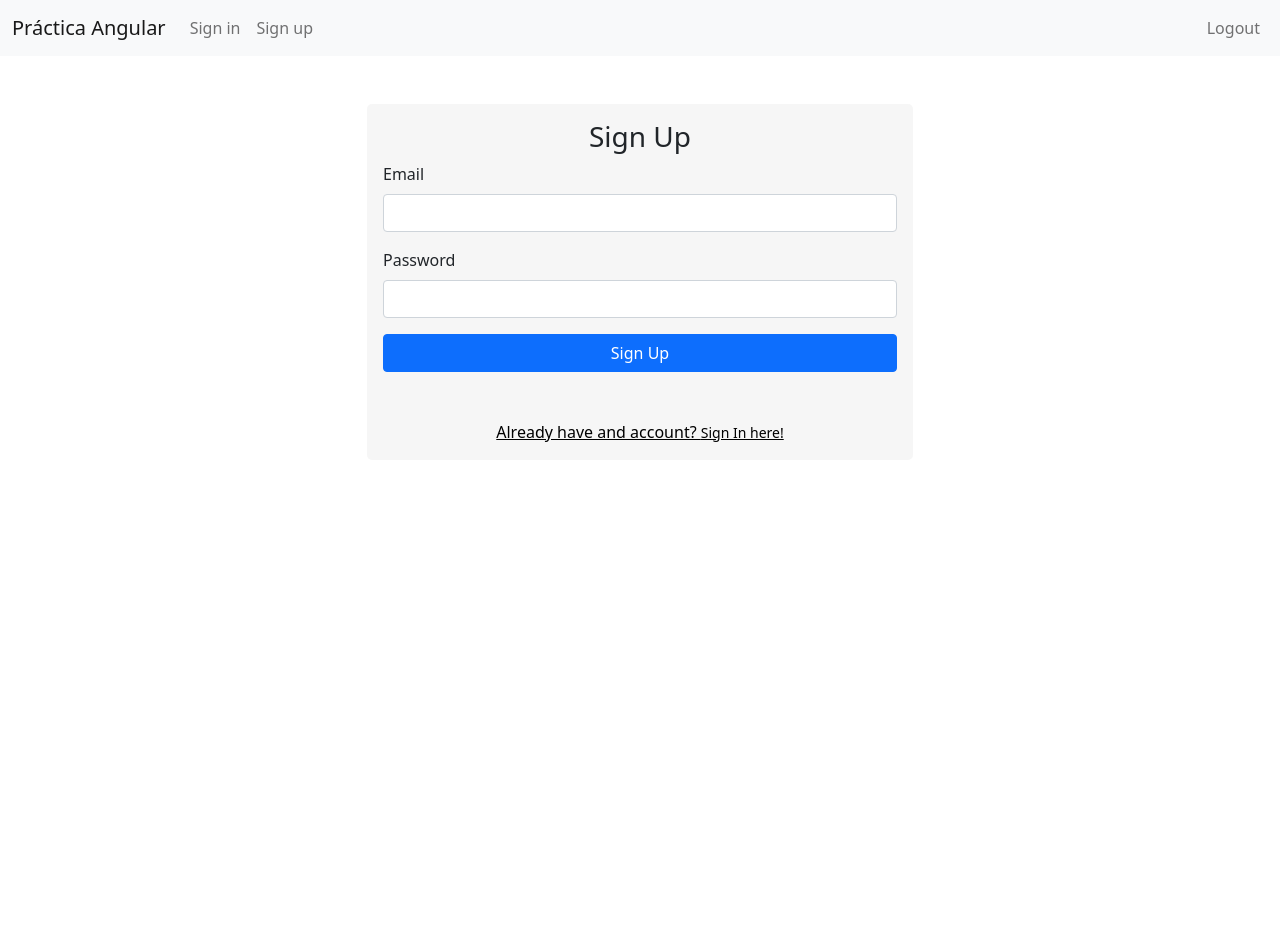
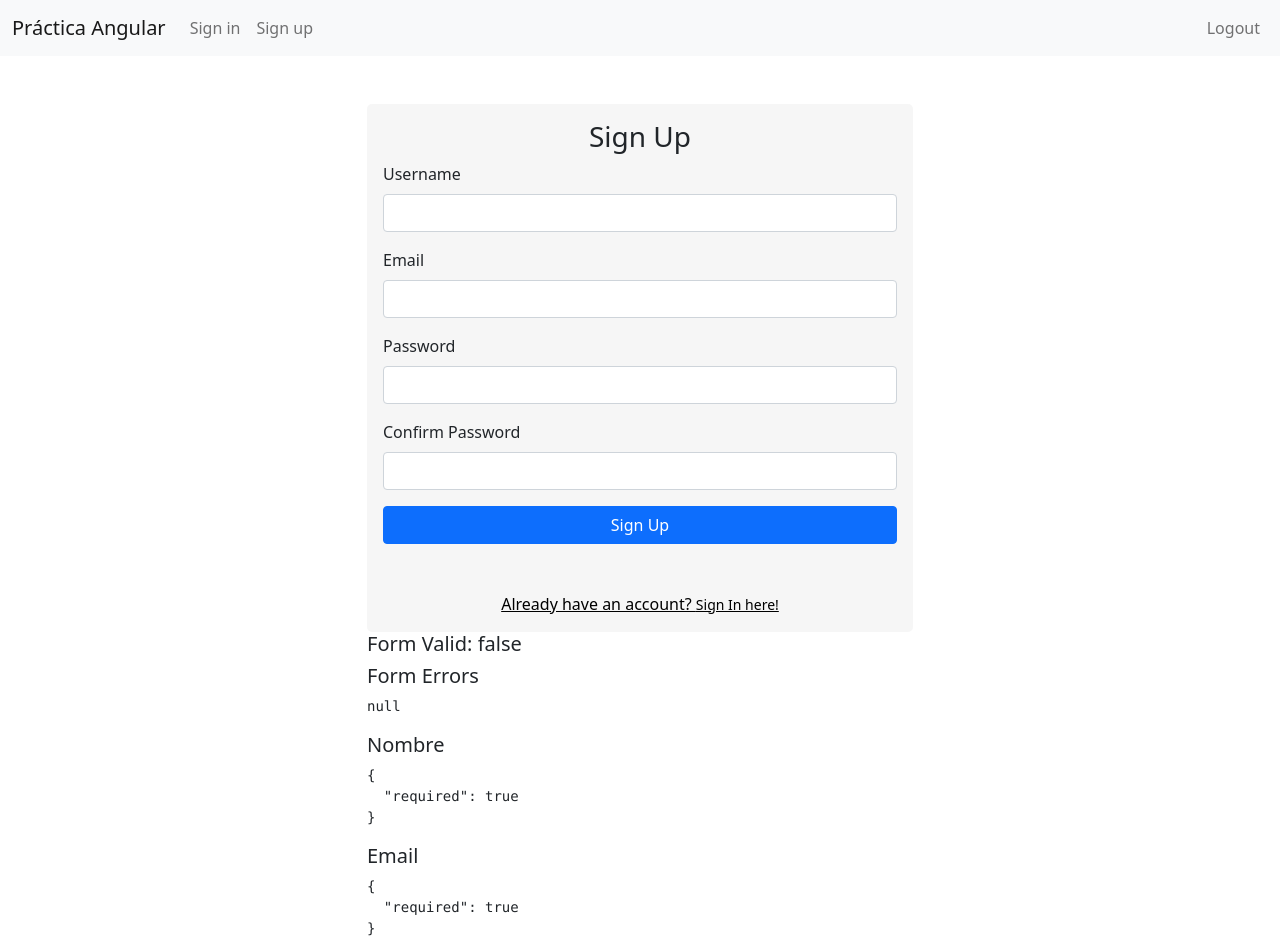
Before and after one commit to Rob2K2/AngularPracticeFronted, an Angular app: page /sign-up in a window 1280 px wide. Shown: the top 952 px of the page. Before the commit the page ends 800 px from the top, so only its background shows below. Built offline with nearby package versions, Linux system fonts and the light colour scheme.

Commit message:
- Added validations to Login and SignUp forms

```diff
--- a/src/app/app-routing.module.ts
+++ b/src/app/app-routing.module.ts
@@ -2,7 +2,6 @@ import { NgModule } from '@angular/core';
 import { RouterModule, Routes } from '@angular/router';
 
 const routes: Routes = [
-  { path: '', redirectTo: '/home', pathMatch: 'full' },
   {
     path: 'home',
     loadChildren: () =>
--- a/src/app/pages/auth/sign-in/sign-in.component.css
+++ b/src/app/pages/auth/sign-in/sign-in.component.css
@@ -0,0 +1,5 @@
+.auth-form {
+    background-color: rgba(245, 245, 245, 0.9);
+    padding: 1rem;
+    border-radius: 5px;
+}
--- /dev/null
+++ b/src/app/pages/auth/sign-in/sign-in.component.html
@@ -0,0 +1,44 @@
+<section class="auth-form">
+  <div class="text-center">
+    <h3 class="h3">Login</h3>
+  </div>
+  <form [formGroup]="authForm" (ngSubmit)="onSubmit()">
+    <div class="mb-3">
+      <label for="exampleInputEmail1" class="form-label">Username</label>
+      <input
+        type="text"
+        class="form-control"
+        formControlName="username"
+      />
+      <span class="form-text text-danger" *ngIf="notValidField('username')">
+        Field is required
+      </span>
+    </div>
+    <div class="mb-3">
+      <label class="form-label">Password</label>
+      <input
+        type="password"
+        class="form-control"
+        formControlName="password"
+      />
+      <span class="form-text text-danger" *ngIf="notValidField('password')">
+        Field is required
+      </span>
+    </div>
+    <div class="d-grid">
+      <button type="submit" class="btn btn-primary">Sign In</button>
+    </div>
+    <div class="text-center mt-5">
+          <a [routerLink]="['/sign-up']" class="text-black">Create new account</a>
+      </div>
+  </form>
+</section>
+<h5>Form Valid: {{ authForm.valid }} </h5>
+<h5>Form Errors</h5>
+<pre>{{ authForm.errors | json }}</pre>
+
+<h5>Nombre</h5>
+<pre>{{ f['username'].errors | json }}</pre>
+
+<h5>Email</h5>
+<pre>{{ f['password'].errors | json }}</pre>
--- a/src/app/pages/auth/sign-in/sign-in.component.ts
+++ b/src/app/pages/auth/sign-in/sign-in.component.ts
@@ -1,16 +1,61 @@
 import { Component } from '@angular/core';
-import { OptionsForm } from '@auth/form/form.component';
-import { ACTIONS } from '@shared/constants/constant';
+import { AbstractControl, FormBuilder, FormGroup, Validators } from '@angular/forms';
 
 @Component({
   selector: 'app-sign-in',
-  template: `<app-form [options]="options"></app-form>`,
+  templateUrl: './sign-in.component.html',
   styleUrls: ['./sign-in.component.css'],
 })
 export class SignInComponent {
-  options: OptionsForm = {
-    id: ACTIONS.signIn,
-    label: ACTIONS.signIn,
-  };
+  // options: OptionsForm = {
+  //   id: ACTIONS.signIn,
+  //   label: ACTIONS.signIn,
+  // };
+  submitted = false;
+  authForm!: FormGroup;
+  //signIn = ACTIONS.signIn;
+  //@Input() options!: OptionsForm;
 
+  constructor(private readonly fb: FormBuilder) {}
+
+  ngOnInit(): void {
+    this.initForm();
+  }
+
+  // onSubmit(): void {
+  //   console.log('Save', this.authForm.value);
+  //   this.authForm.markAllAsTouched();
+  // }
+
+  private initForm(): void {
+    this.authForm = this.fb.group({
+      username: ['', Validators.required],
+      password: ['', Validators.required],
+    });
+  }
+
+  notValidField(field: string) {
+    return (
+      this.authForm.get(field)?.invalid &&
+      this.authForm.get(field)?.touched
+    );
+  }
+
+  get f(): { [key: string]: AbstractControl } {
+    return this.authForm.controls;
+  }
+
+  onSubmit(): void {
+    this.submitted = true;
+    this.authForm.markAllAsTouched();
+    if (this.authForm.invalid) {
+      return;
+    }
+    console.log(JSON.stringify(this.authForm.value, null, 2));
+  }
+
+  onReset(): void {
+    this.submitted = false;
+    this.authForm.reset();
+  }
 }
--- a/src/app/pages/auth/sign-in/sign-in.module.ts
+++ b/src/app/pages/auth/sign-in/sign-in.module.ts
@@ -4,6 +4,7 @@ import { CommonModule } from '@angular/common';
 import { SignInRoutingModule } from './sign-in-routing.module';
 import { SignInComponent } from './sign-in.component';
 import { FormModule } from '@auth/form/form.module';
+import { ReactiveFormsModule } from '@angular/forms';
 
 
 @NgModule({
@@ -13,7 +14,8 @@ import { FormModule } from '@auth/form/form.module';
   imports: [
     CommonModule,
     SignInRoutingModule,
-    FormModule
+    FormModule,
+    ReactiveFormsModule
   ]
 })
 export class SignInModule { }
--- a/src/app/pages/auth/sign-up/sign-up.component.css
+++ b/src/app/pages/auth/sign-up/sign-up.component.css
@@ -0,0 +1,5 @@
+.auth-form {
+    background-color: rgba(245, 245, 245, 0.9);
+    padding: 1rem;
+    border-radius: 5px;
+}
--- /dev/null
+++ b/src/app/pages/auth/sign-up/sign-up.component.html
@@ -0,0 +1,98 @@
+<section class="auth-form">
+  <div class="text-center">
+    <h3 class="h3">Sign Up</h3>
+  </div>
+  <form [formGroup]="authForm" (ngSubmit)="onSubmit()">
+    <div class="mb-3">
+      <label class="form-label">Username</label>
+      <input
+        type="text"
+        class="form-control"
+        formControlName="username"
+        [ngClass]="{ 'is-invalid': submitted && f['username'].errors }"
+      />
+      <div *ngIf="submitted && f['username'].errors" class="invalid-feedback">
+        <div *ngIf="f['username'].errors['required']">Username is required</div>
+        <div *ngIf="f['username'].errors['minlength']">
+          Username must be at least 6 characters
+        </div>
+        <div *ngIf="f['username'].errors['maxlength']">
+          Username must not exceed 20 characters
+        </div>
+      </div>
+    </div>
+    <div class="mb-3">
+      <label class="form-label">Email</label>
+      <input
+        type="email"
+        class="form-control"
+        formControlName="email"
+        [ngClass]="{ 'is-invalid': submitted && f['email'].errors }"
+      />
+      <div *ngIf="submitted && f['email'].errors" class="invalid-feedback">
+        <div *ngIf="f['email'].errors['required']">Email is required</div>
+        <div *ngIf="f['email'].errors['email']">Email is invalid</div>
+      </div>
+    </div>
+    <div class="mb-3">
+      <label class="form-label">Password</label>
+      <input
+        type="password"
+        class="form-control"
+        formControlName="password"
+        [ngClass]="{ 'is-invalid': submitted && f['password'].errors }"
+      />
+      <div *ngIf="submitted && f['password'].errors" class="invalid-feedback">
+        <div *ngIf="f['password'].errors['required']">Password is required</div>
+        <div *ngIf="f['password'].errors['minlength']">
+          Password must be at least 6 characters
+        </div>
+        <div *ngIf="f['password'].errors['maxlength']">
+          Username must not exceed 40 characters
+        </div>
+      </div>
+    </div>
+    <div class="mb-3">
+      <label class="form-label">Confirm Password</label>
+      <input
+        type="password"
+        class="form-control"
+        formControlName="password2"
+        [ngClass]="{ 'is-invalid': submitted && f['password2'].errors }"
+      />
+      <div
+        *ngIf="submitted && f['password2'].errors"
+        class="invalid-feedback">
+        <div *ngIf="f['password2'].errors['required']">
+          Confirm Password is required
+        </div>
+        <div *ngIf="f['password2'].errors['matching']">
+          Confirm Password does not match
+        </div>
+      </div>
+    </div>
+    <div class="d-grid">
+      <button type="submit" class="btn btn-primary">Sign Up</button>
+    </div>
+    <div class="text-center mt-5">
+      <a [routerLink]="['/sign-in']" class="text-black">
+        Already have an account? <small>Sign In here!</small>
+      </a>
+    </div>
+  </form>
+</section>
+<h5>Form Valid: {{ authForm.valid }} </h5>
+<h5>Form Errors</h5>
+<pre>{{ authForm.errors | json }}</pre>
+
+<h5>Nombre</h5>
+<pre>{{ f['username'].errors | json }}</pre>
+
+<h5>Email</h5>
+<pre>{{ f['email'].errors | json }}</pre>
+
+<h5>Email</h5>
+<pre>{{ f['password'].errors | json }}</pre>
+
+<h5>Email</h5>
+<pre>{{ f['password2'].errors | json }}</pre>
--- a/src/app/pages/auth/sign-up/sign-up.component.ts
+++ b/src/app/pages/auth/sign-up/sign-up.component.ts
@@ -1,15 +1,82 @@
 import { Component } from '@angular/core';
-import { OptionsForm } from '@auth/form/form.component';
-import { ACTIONS } from '@shared/constants/constant';
+import {
+  AbstractControl,
+  FormBuilder,
+  FormGroup,
+  Validators,
+} from '@angular/forms';
+import Validation from './validation';
 
 @Component({
   selector: 'app-sign-up',
-  template: `<app-form [options]="options"></app-form>`,
+  templateUrl: './sign-up.component.html',
   styleUrls: ['./sign-up.component.css'],
 })
 export class SignUpComponent {
-  options: OptionsForm = {
-    id: ACTIONS.signUp,
-    label: ACTIONS.signUp,
-  };
+  // options: OptionsForm = {
+  //   id: ACTIONS.signUp,
+  //   label: ACTIONS.signUp,
+  // };
+  submitted = false;
+  authForm!: FormGroup;
+  //signIn = ACTIONS.signIn;
+  //@Input() options!: OptionsForm;
+
+  constructor(private readonly fb: FormBuilder) {}
+
+  ngOnInit(): void {
+    this.initForm();
+  }
+
+  private initForm(): void {
+    this.authForm = this.fb.group(
+      {
+        username: [
+          '',
+          [
+            Validators.required,
+            Validators.minLength(6),
+            Validators.maxLength(20),
+          ],
+        ],
+        email: ['', [Validators.required, Validators.email]],
+        password: [
+          '',
+          [
+            Validators.required,
+            Validators.minLength(6),
+            Validators.maxLength(40),
+          ],
+        ],
+        password2: ['', Validators.required],
+      },
+      {
+        validators: [Validation.match('password', 'password2')],
+      }
+    );
+  }
+
+  // notValidField(field: string) {
+  //   return (
+  //     this.authForm.get(field)?.invalid && this.authForm.get(field)?.touched
+  //   );
+  // }
+
+  get f(): { [key: string]: AbstractControl } {
+    return this.authForm.controls;
+  }
+
+  onSubmit(): void {
+    this.submitted = true;
+    this.authForm.markAllAsTouched();
+    if (this.authForm.invalid) {
+      return;
+    }
+    console.log(JSON.stringify(this.authForm.value, null, 2));
+  }
+
+  onReset(): void {
+    this.submitted = false;
+    this.authForm.reset();
+  }
 }
--- a/src/app/pages/auth/sign-up/sign-up.module.ts
+++ b/src/app/pages/auth/sign-up/sign-up.module.ts
@@ -4,6 +4,7 @@ import { CommonModule } from '@angular/common';
 import { SignUpRoutingModule } from './sign-up-routing.module';
 import { SignUpComponent } from './sign-up.component';
 import { FormModule } from '@auth/form/form.module';
+import { ReactiveFormsModule } from '@angular/forms';
 
 
 @NgModule({
@@ -13,7 +14,8 @@ import { FormModule } from '@auth/form/form.module';
   imports: [
     CommonModule,
     SignUpRoutingModule,
-    FormModule
+    FormModule,
+    ReactiveFormsModule
   ]
 })
 export class SignUpModule { }
--- /dev/null
+++ b/src/app/pages/auth/sign-up/validation.ts
@@ -0,0 +1,18 @@
+import { AbstractControl, ValidatorFn } from '@angular/forms';
+export default class Validation {
+  static match(controlName: string, checkControlName: string): ValidatorFn {
+    return (controls: AbstractControl) => {
+      const control = controls.get(controlName);
+      const checkControl = controls.get(checkControlName);
+      if (checkControl?.errors && !checkControl.errors['matching']) {
+        return null;
+      }
+      if (control?.value !== checkControl?.value) {
+        controls.get(checkControlName)?.setErrors({ matching: true });
+        return { matching: true };
+      } else {
+        return null;
+      }
+    };
+  }
+}
```
Also changed, not shown: src/app/pages/auth/services/auth.service.ts (added, +13 -0 lines), 2 other files (tests, documents, lock files or other folders).
